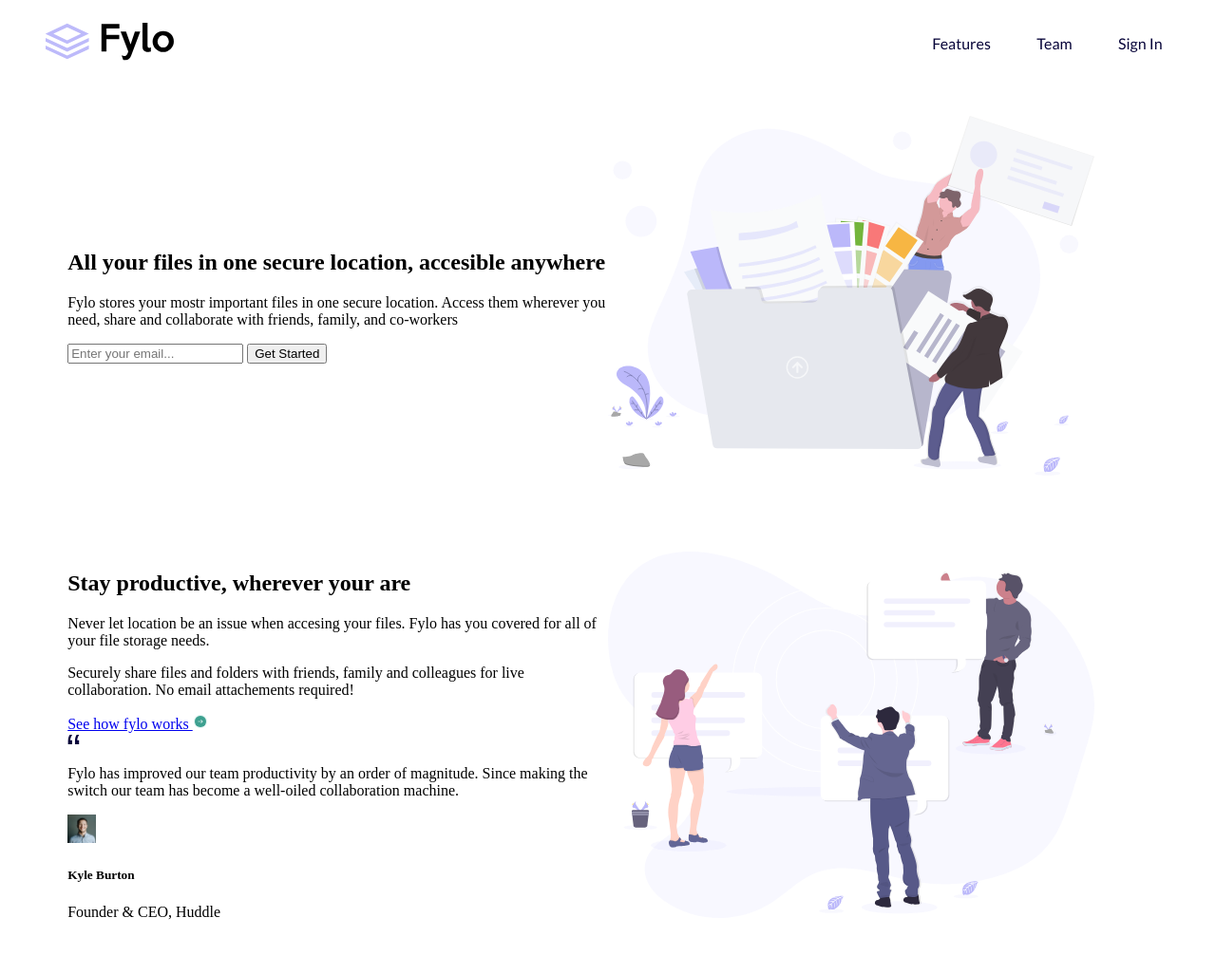
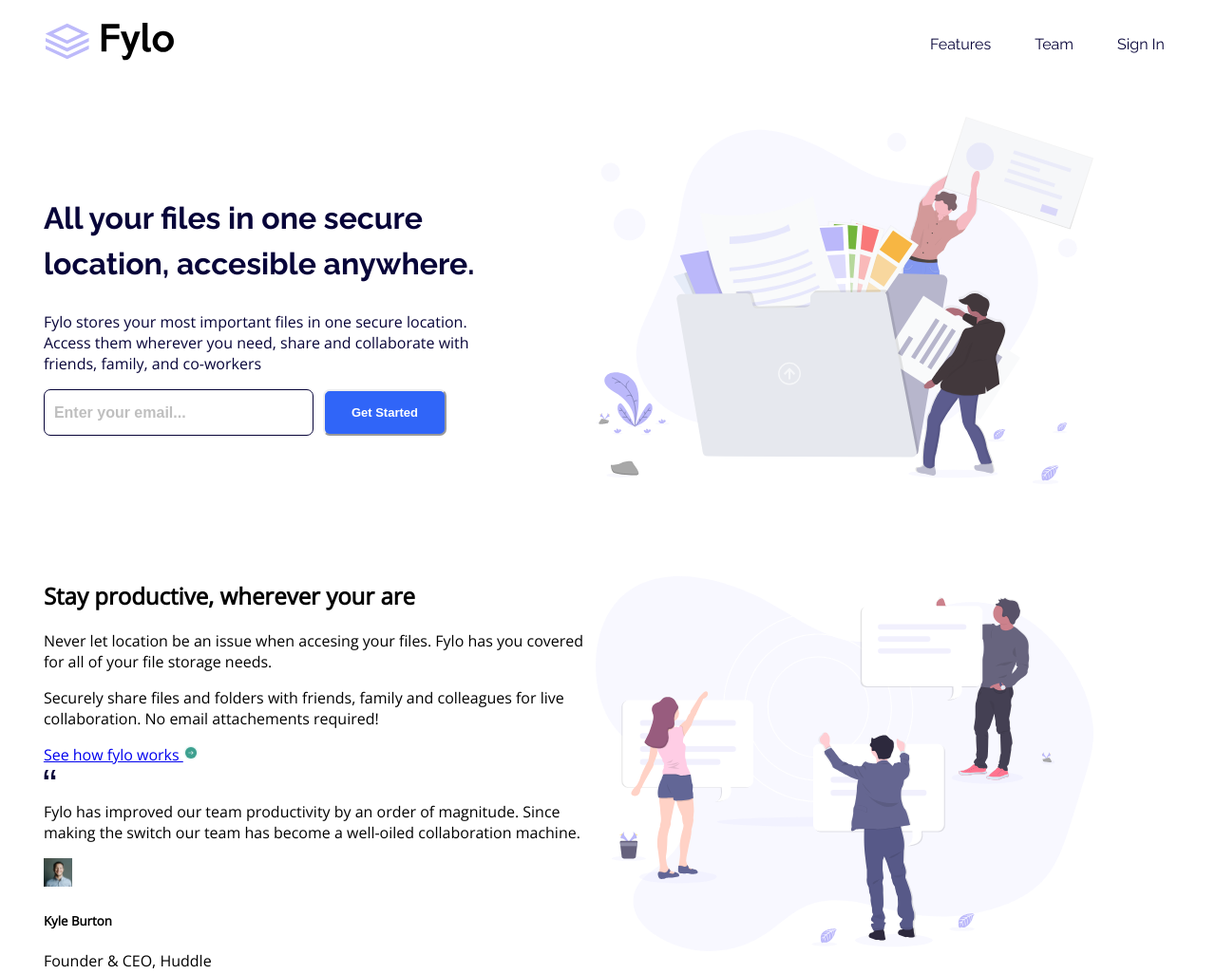
Before and after one commit to jorgedav-id/frontend-mentor-fylo-landing-page-challenge, a plain HTML site: page index.html in a window 1280 px wide. Shown: the top 1026 px of the page at 95% size. Drawn offline with nearby package versions, Linux system fonts and the light colour scheme.

Commit message:
Complete 1 section.
- Add styles to complete the first section.

```diff
--- a/index.html
+++ b/index.html
@@ -8,7 +8,8 @@
 
   <link rel="preconnect" href="https://fonts.googleapis.com">
   <link rel="preconnect" href="https://fonts.gstatic.com" crossorigin>
-  <link href="https://fonts.googleapis.com/css2?family=Lato:wght@400;700&display=swap" rel="stylesheet">
+  <link href="https://fonts.googleapis.com/css2?family=Raleway:wght@400;700&display=swap" rel="stylesheet">
+  <link href="https://fonts.googleapis.com/css2?family=Open+Sans&display=swap" rel="stylesheet">
 
   <link rel="stylesheet" href="style.css">
   <style>
@@ -32,11 +33,11 @@
   <main>
     <section class="row">
       <div class="left-column">
-        <h1>All your files in one secure location, accesible anywhere</h1>
-        <p>Fylo stores your mostr important files in one secure location. Access them wherever you need, share and collaborate with friends, family, and co-workers</p>
-        <form action="contact">
+        <h1>All your files in one secure<br> location, accesible anywhere.</h1>
+        <p class="text-section-1">Fylo stores your most important files in one secure location. Access them wherever you need, share and collaborate with friends, family, and co-workers</p>
+        <form action="contact" id="form-contact">
           <input type="email" placeholder="Enter your email..." id="contact-mail">
-          <input type="submit" id="submit" value="Get Started">
+          <input type="submit" id="submit" value="Get Started" class="button">
         </form>
       </div>
       <div class="rigth-column">
--- a/style.css
+++ b/style.css
@@ -1,3 +1,7 @@
+body {
+    font-family: 'Open Sans', sans-serif;
+    font-weight: 400;
+}
 header {
     display: flex;
     align-items: center;
@@ -5,11 +9,12 @@ header {
 }
 
 nav {
-    font-family: 'Lato', sans-serif;
+    font-family: 'Raleway', sans-serif;
     font-weight: 400;
     width: 30%;
     color: hsl(243, 87%, 12%);
 }
+
 .menu {
     display: flex;
     flex-direction: row;
@@ -19,7 +24,7 @@ nav {
 
 .row, footer {
     display: flex;
-    padding: 3% 5% 3% 5%;
+    padding: 3% 5% 3% 3%;
     flex-direction: row;
     flex-wrap: wrap;
     align-items: center;
@@ -32,6 +37,58 @@ nav {
 .rigth-column {
     width: 50%;
 }
+
+h1 {
+    font-family: 'Raleway', sans-serif;
+    line-height: 1.5;
+    font-weight: bold;
+    font-size: 2rem;
+    color: hsl(243, 87%, 12%);
+}
+
+.text-section-1 {
+    text-align: left;
+    width: 80%;
+    font-family: 'Open Sans', sans-serif;
+    font-weight: 400;
+    font-size: 1rem;
+    color: hsl(243, 87%, 12%);
+}
+
+#form-contact {
+    width: 75%;
+    display: flex;
+    flex-direction: row;
+    font-family: 'Raleway', sans-serif;
+    column-gap: 10px;
+}
+
+#contact-mail {
+    width: 60%;
+    padding: 10px;
+    font-size: medium;
+    font-weight: 600;
+    border-radius: 7px;
+    border: 1px solid;
+    border-color: hsl(243, 87%, 12%);
+}
+
+::placeholder {
+    color: hsl(0, 0%, 75%);
+}
+
+.button {
+    background-color: hsl(224, 93%, 58%);
+    border-color: unset;
+    border-radius: 7px;
+    width: 30%;
+    padding: 15px 20px;
+    font-weight: bold;
+    font-size:small;
+    color: white;
+}
+
+
 
 @media (max-width:320px) {
     header {
```
